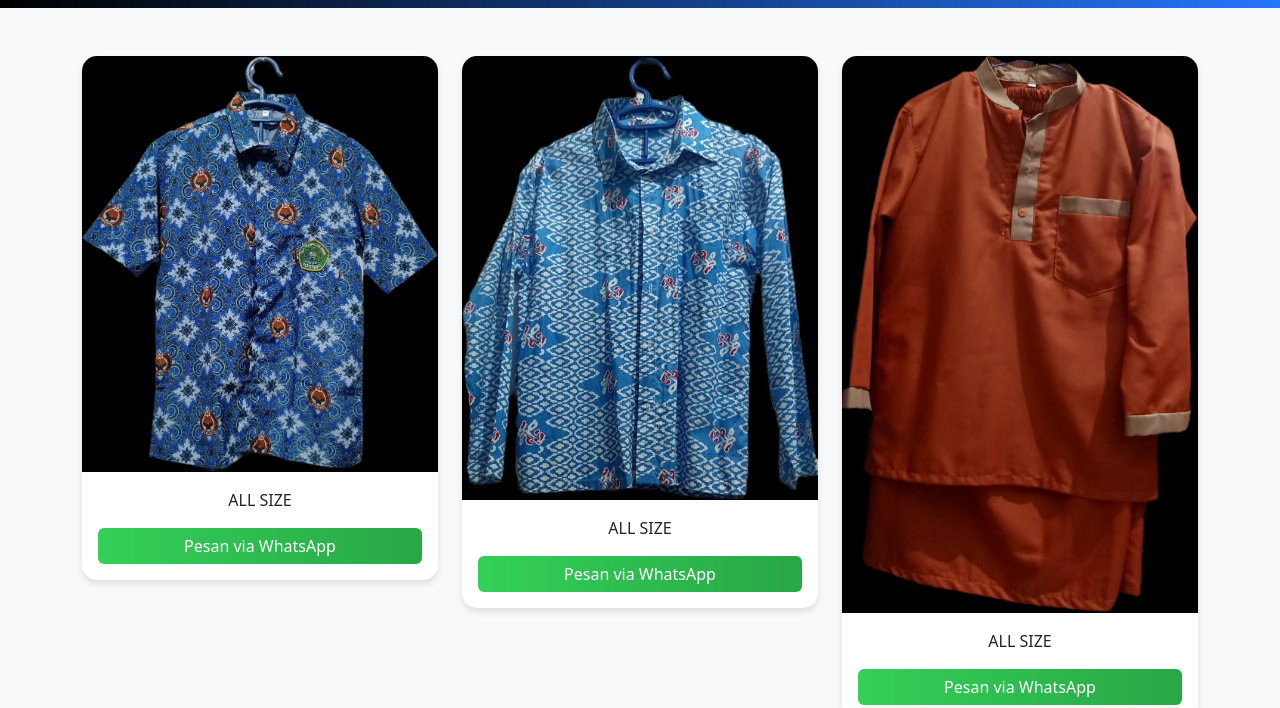
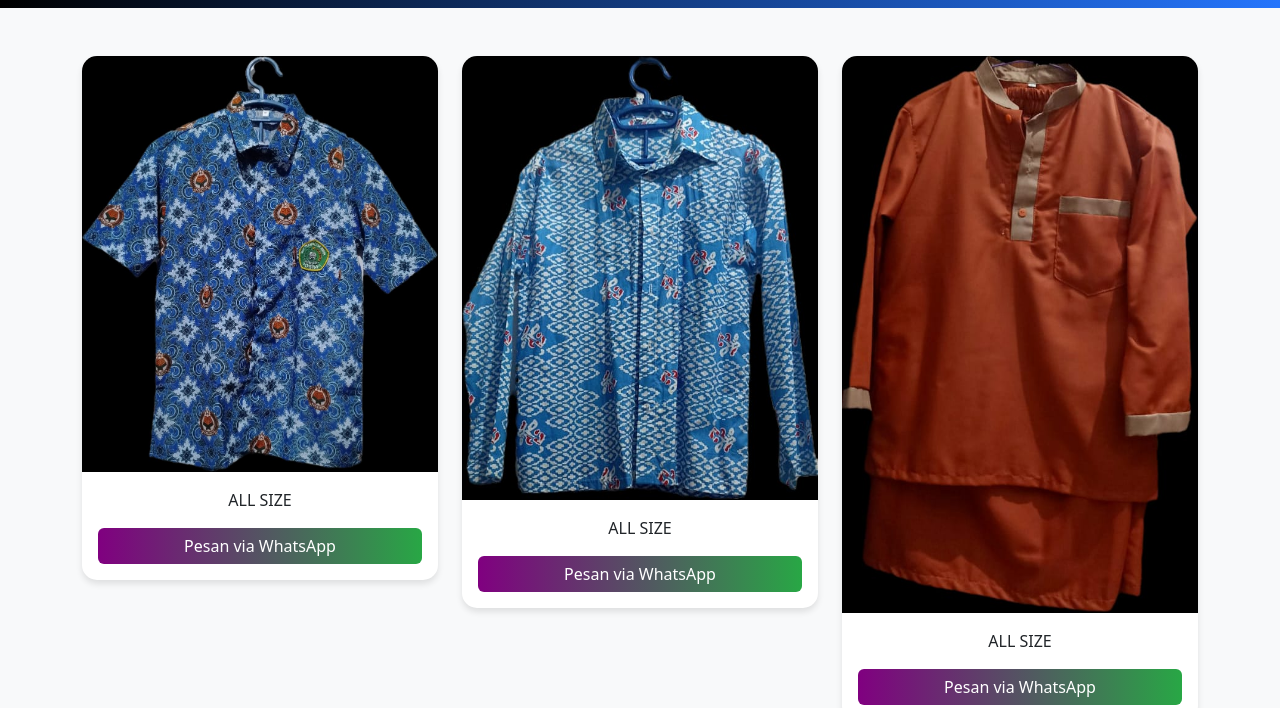
Before and after one commit to 142527/adzany, a plain HTML site: page index.html in a window 1280 px wide. Shown: the part 238-946 px from the top of the page. Drawn offline with nearby package versions, Linux system fonts and the light colour scheme.

Commit message:
Update index.html

```diff
--- a/index.html
+++ b/index.html
@@ -28,7 +28,7 @@
             font-weight: bold;
         }
         .btn-success {
-            background: linear-gradient(90deg, #34d058, #28a745);
+            background: linear-gradient(90deg, #800080, #28a745);
             border: none;
         }
         .btn-success:hover {
```
